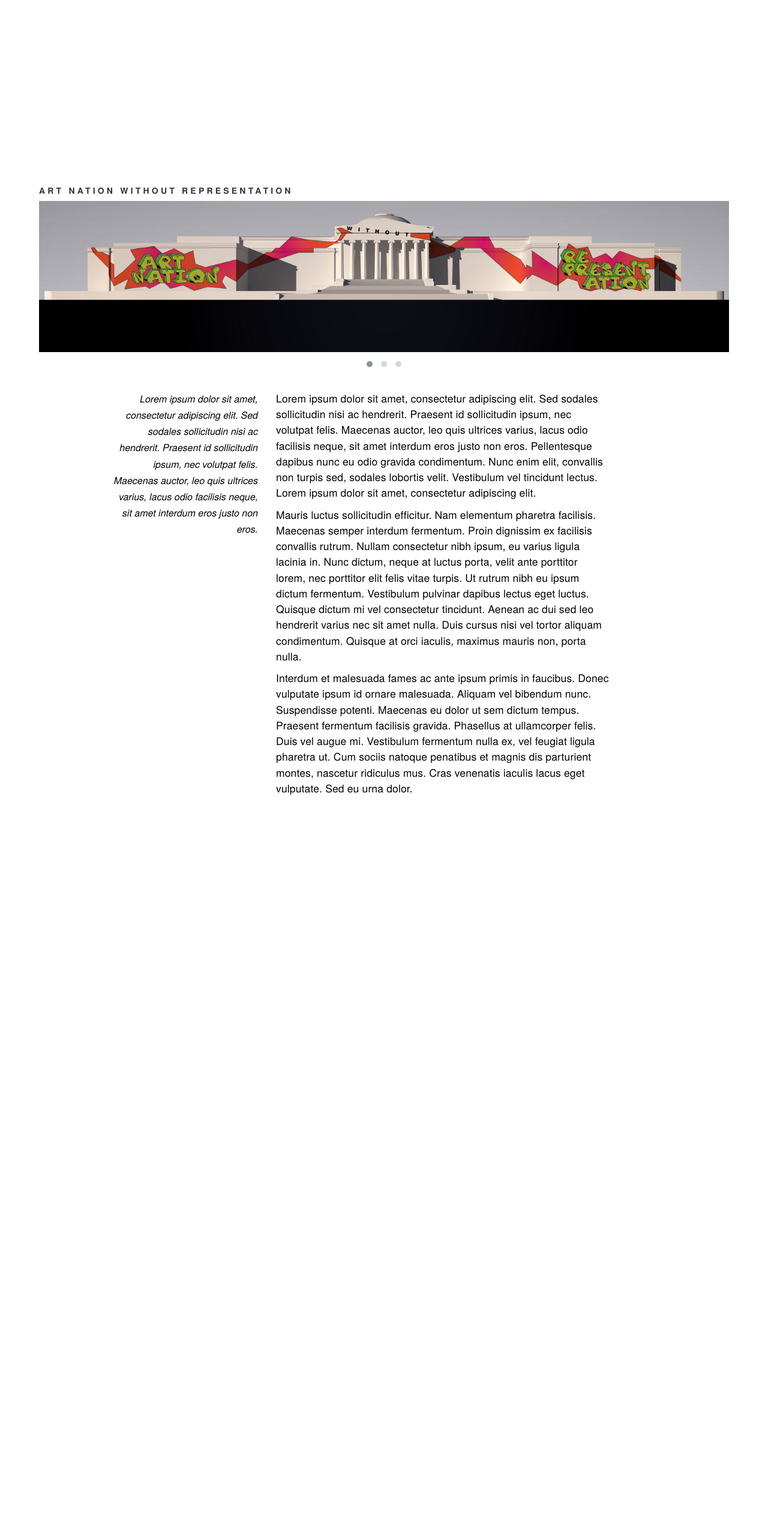
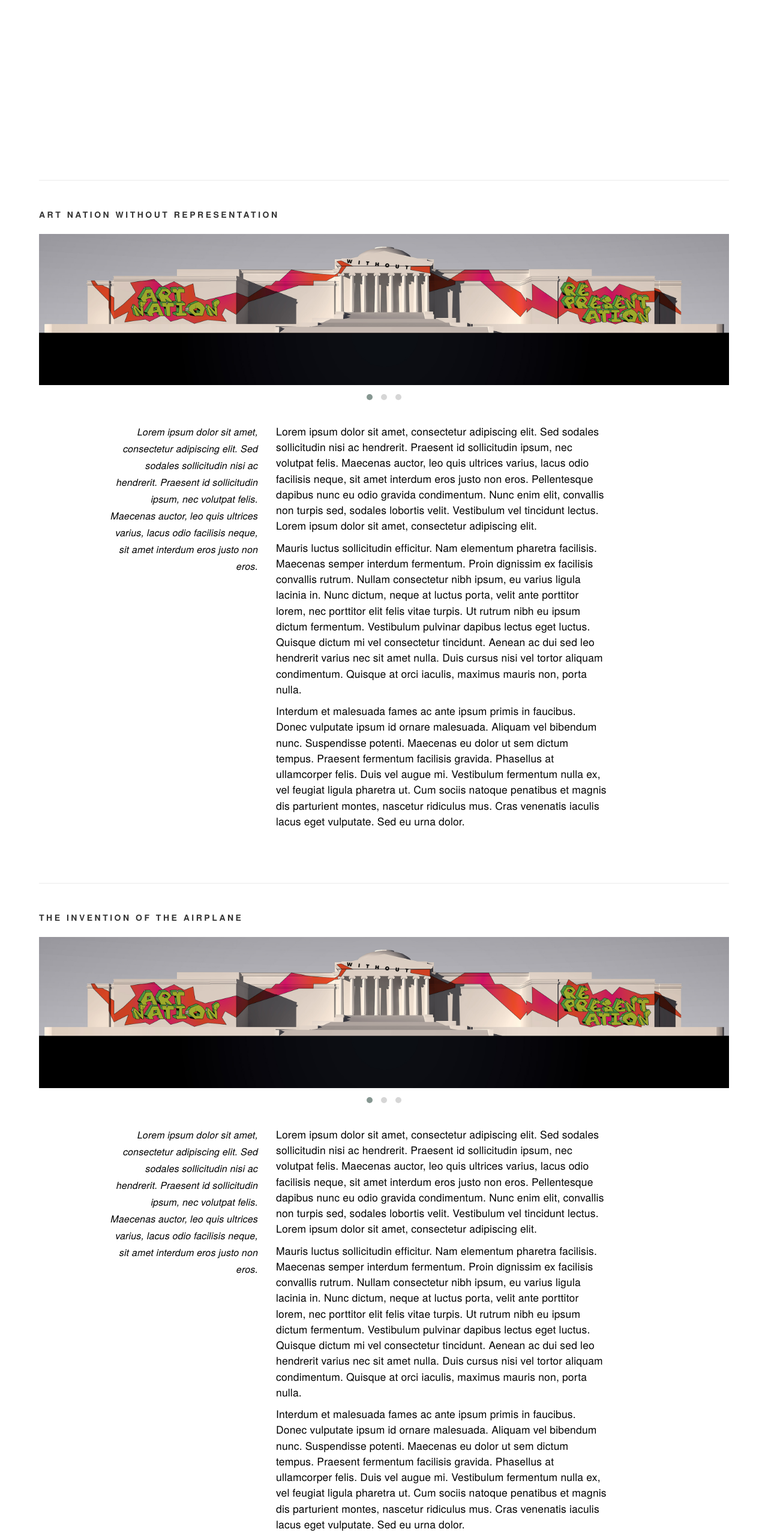
Before and after one commit to carolineportugal/estudioporto, a Jekyll site: the page built from _posts/2016-08-22-typographic-interventions.html, in a window 1280 px wide. Shown: the whole page at 60% size. Built offline with Jekyll 4.4.1, drawn with Linux system fonts in a browser that asks for light colours; nearby versions of some CDN libraries; some web fonts are replaced; before the commit the page ends 1337 px from its top, so only the background shows below that.

Commit message:
continues building tioa"

```diff
--- a/_posts/2016-08-22-typographic-interventions.html
+++ b/_posts/2016-08-22-typographic-interventions.html
@@ -38,19 +38,34 @@
     </div>
   </div>
 
+  <div class="building">
+    <div class="container-fluid">
+      <h5>The Invention Of The Airplane</h5>
+      <div class="owl-carousel owl-theme">
+      <img src="/media/typographic-interventions/nga1.jpg">
+      <img src="/media/typographic-interventions/nga2.jpg">
+      <img src="/media/typographic-interventions/nga3.jpg">
+      </div>
+    </div>
+    <div class="container">
+      <div class="row">
+        <div class="col-md-4">
+          <div class="text-info align-right">
+            <p>Lorem ipsum dolor sit amet, consectetur adipiscing elit. Sed sodales sollicitudin nisi ac hendrerit. Praesent id sollicitudin ipsum, nec volutpat felis. Maecenas auctor, leo quis ultrices varius, lacus odio facilisis neque, sit amet interdum eros justo non eros.</p>
+          </div>
+        </div>
+        <div class="col-md-6">
+          <div class="text-description">
+            <p>Lorem ipsum dolor sit amet, consectetur adipiscing elit. Sed sodales sollicitudin nisi ac hendrerit. Praesent id sollicitudin ipsum, nec volutpat felis. Maecenas auctor, leo quis ultrices varius, lacus odio facilisis neque, sit amet interdum eros justo non eros. Pellentesque dapibus nunc eu odio gravida condimentum. Nunc enim elit, convallis non turpis sed, sodales lobortis velit. Vestibulum vel tincidunt lectus. Lorem ipsum dolor sit amet, consectetur adipiscing elit.</p>
+            <p>Mauris luctus sollicitudin efficitur. Nam elementum pharetra facilisis. Maecenas semper interdum fermentum. Proin dignissim ex facilisis convallis rutrum. Nullam consectetur nibh ipsum, eu varius ligula lacinia in. Nunc dictum, neque at luctus porta, velit ante porttitor lorem, nec porttitor elit felis vitae turpis. Ut rutrum nibh eu ipsum dictum fermentum. Vestibulum pulvinar dapibus lectus eget luctus. Quisque dictum mi vel consectetur tincidunt. Aenean ac dui sed leo hendrerit varius nec sit amet nulla. Duis cursus nisi vel tortor aliquam condimentum. Quisque at orci iaculis, maximus mauris non, porta nulla.</p>
+            <p>Interdum et malesuada fames ac ante ipsum primis in faucibus. Donec vulputate ipsum id ornare malesuada. Aliquam vel bibendum nunc. Suspendisse potenti. Maecenas eu dolor ut sem dictum tempus. Praesent fermentum facilisis gravida. Phasellus at ullamcorper felis. Duis vel augue mi. Vestibulum fermentum nulla ex, vel feugiat ligula pharetra ut. Cum sociis natoque penatibus et magnis dis parturient montes, nascetur ridiculus mus. Cras venenatis iaculis lacus eget vulputate. Sed eu urna dolor.</p>
+          </div>
+        </div>
+      </div>
+    </div>
+  </div>
+
 </section>
-
-<!-- <script src="/js/lightbox.js">
-
-$(document).ready(function() {
-
-  lightbox.option({
-    'disableScrolling':true
-  })
-
-});
-
-</script> -->
 
 <script src="/js/owl.carousel.min.js"></script>
 <script>
--- a/_sass/_typographic-interventions.scss
+++ b/_sass/_typographic-interventions.scss
@@ -52,28 +52,33 @@
 // Code
 #typographic-interventions{
   font-family:$regular;
-  margin-top:300px;
+  margin:300px 0;
 
   .container-fluid{
     margin:0 50px 30px 50px;
+    position:relative;
   }
 
   .building{
+    margin-bottom:8rem;
 
     h5{
       font-family:$bold;
       text-transform: uppercase;
-      font-size: 14px;
-      letter-spacing: 4.2px;
+      font-size: 1em;
+      letter-spacing: 0.25em;
+      margin-bottom:2.5rem;
+      padding-top:5rem;
     }
 
     .text-info{
       color:#000;
       font-family:$italic;
       font-size: 16px;
-      line-height:1.7;
+      line-height:1.75em;
       max-width:250px;
       float:right;
+      letter-spacing: 0.01em;
     }
 
     .align-right{
@@ -84,10 +89,19 @@
       color:#000;
       font-family:$regular;
       font-size:17.5px;
-      line-height:1.5;
-      letter-spacing: .15px;
+      line-height:1.5em;
+      letter-spacing: 0.01em;
     }
 
+  }
+
+  .container-fluid:before{
+    content:"";
+    position:absolute;
+    left:15px;
+    width:calc(100% - 30px);
+    height:1px;
+    background:lighten(#000, 92%);
   }
 
   .one{
--- a/css/main.scss
+++ b/css/main.scss
@@ -21,7 +21,7 @@
 // Code
 html, body{
   height:100%;
-  @include font-smoothing;
+  @include font-smoothing();
   font-family: "sommet";
 }
 
```
